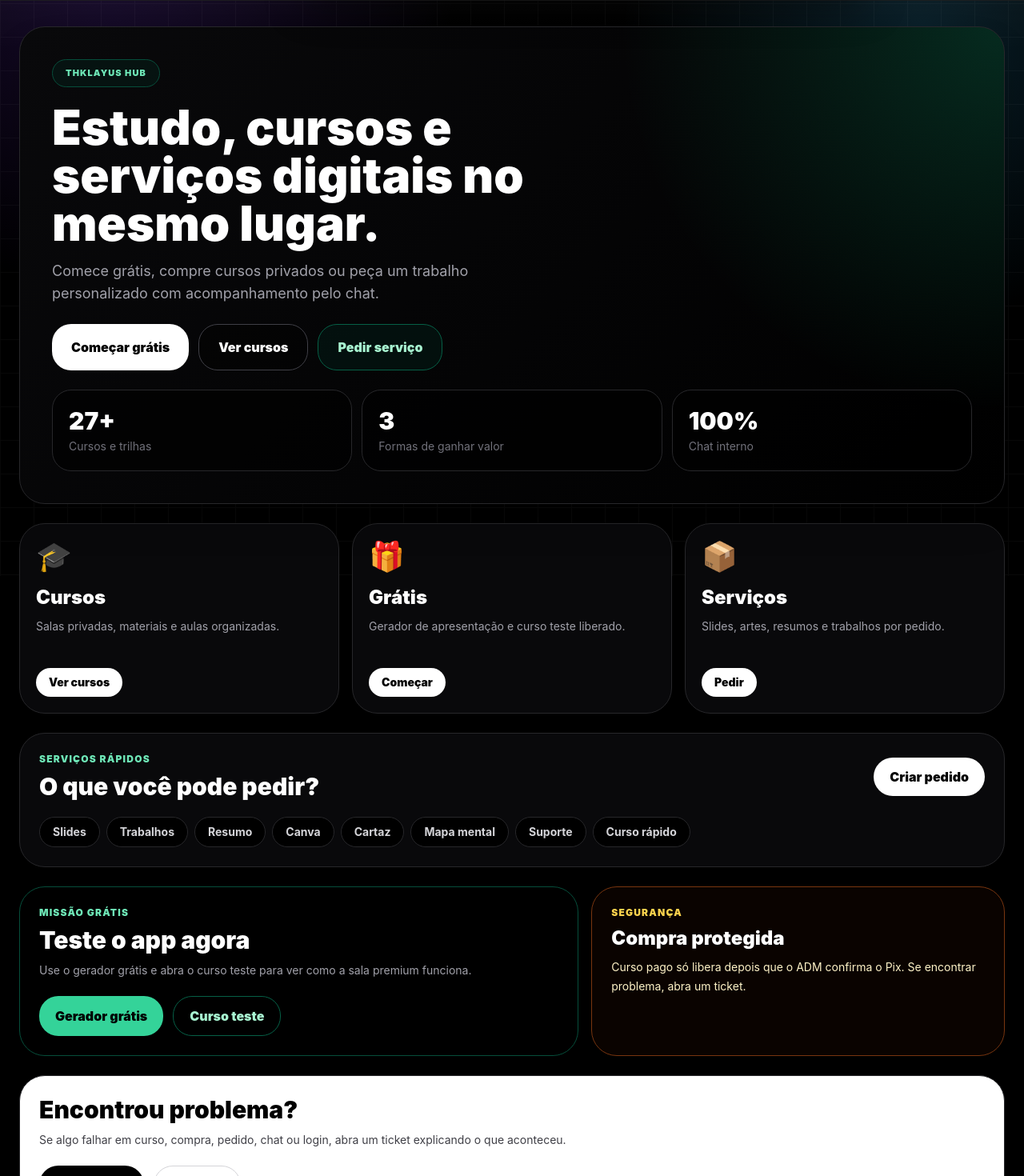
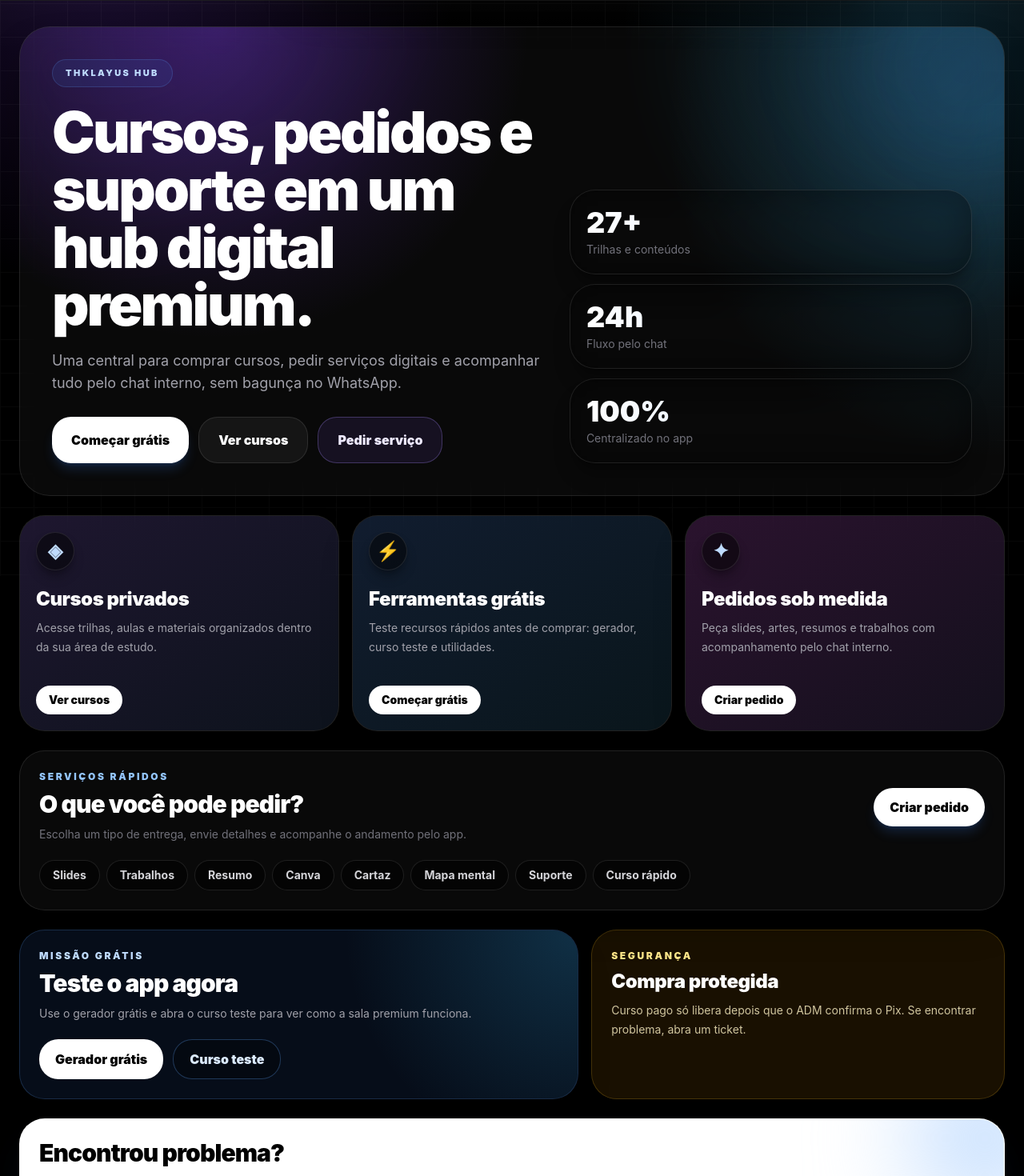
Before and after one commit to thiagodouglas19t-lang/Thklayus-hub, a React (Vite) app: page / in a window 1280 px wide. Shown: the part 80-1550 px from the top of the page at 80% size. Built offline with nearby package versions, Linux system fonts and the light colour scheme.

Commit message:
Refina home e cards premium

```diff
--- a/src/pages/Home.tsx
+++ b/src/pages/Home.tsx
@@ -1,50 +1,55 @@
 export default function Home({ setPage }: any) {
   const cards = [
-    { icon: "🎓", title: "Cursos", text: "Salas privadas, materiais e aulas organizadas.", action: "Ver cursos", page: "cursos" },
-    { icon: "🎁", title: "Grátis", text: "Gerador de apresentação e curso teste liberado.", action: "Começar", page: "gratis" },
-    { icon: "📦", title: "Serviços", text: "Slides, artes, resumos e trabalhos por pedido.", action: "Pedir", page: "pedidos" },
+    { icon: "◈", title: "Cursos privados", text: "Acesse trilhas, aulas e materiais organizados dentro da sua área de estudo.", action: "Ver cursos", page: "cursos", glow: "from-violet-500/20 to-blue-500/10" },
+    { icon: "⚡", title: "Ferramentas grátis", text: "Teste recursos rápidos antes de comprar: gerador, curso teste e utilidades.", action: "Começar grátis", page: "gratis", glow: "from-blue-500/20 to-sky-500/10" },
+    { icon: "✦", title: "Pedidos sob medida", text: "Peça slides, artes, resumos e trabalhos com acompanhamento pelo chat interno.", action: "Criar pedido", page: "pedidos", glow: "from-fuchsia-500/20 to-violet-500/10" },
   ];
 
   const destaques = [
-    ["27+", "Cursos e trilhas"],
-    ["3", "Formas de ganhar valor"],
-    ["100%", "Chat interno"],
+    ["27+", "Trilhas e conteúdos"],
+    ["24h", "Fluxo pelo chat"],
+    ["100%", "Centralizado no app"],
   ];
 
   const servicos = ["Slides", "Trabalhos", "Resumo", "Canva", "Cartaz", "Mapa mental", "Suporte", "Curso rápido"];
 
   return (
     <div className="space-y-6">
-      <section className="relative overflow-hidden rounded-[2rem] border border-zinc-800 bg-[radial-gradient(circle_at_top_right,rgba(16,185,129,0.22),transparent_35%),linear-gradient(135deg,#09090b,#000)] p-5 shadow-2xl md:p-10">
-        <div className="relative">
-          <span className="inline-flex rounded-full border border-emerald-900 bg-emerald-950/30 px-4 py-2 text-[11px] font-black uppercase tracking-widest text-emerald-300">
+      <section className="relative overflow-hidden rounded-[2.4rem] border border-white/10 bg-white/[0.035] p-5 shadow-2xl shadow-black/40 backdrop-blur-xl md:p-10">
+        <div className="pointer-events-none absolute inset-0 bg-[radial-gradient(circle_at_20%_0%,rgba(124,58,237,0.34),transparent_34%),radial-gradient(circle_at_100%_20%,rgba(56,189,248,0.22),transparent_32%)]" />
+        <div className="pointer-events-none absolute -right-24 -top-24 h-72 w-72 rounded-full bg-blue-500/10 blur-3xl" />
+
+        <div className="relative grid gap-8 lg:grid-cols-[1.1fr_0.9fr] lg:items-end">
+          <div>
+            <span className="inline-flex rounded-full border border-blue-400/20 bg-blue-500/10 px-4 py-2 text-[11px] font-black uppercase tracking-[0.22em] text-blue-200">
               THKLAYUS HUB
             </span>
 
-          <h2 className="mt-5 max-w-3xl text-4xl font-black leading-[1.05] md:text-6xl">
-            Estudo, cursos e serviços digitais no mesmo lugar.
+            <h2 className="mt-5 max-w-4xl text-4xl font-black leading-[1.02] tracking-[-0.04em] md:text-7xl">
+              Cursos, pedidos e suporte em um hub digital premium.
             </h2>
 
-          <p className="mt-4 max-w-xl text-sm leading-7 text-zinc-400 md:text-lg">
-            Comece grátis, compre cursos privados ou peça um trabalho personalizado com acompanhamento pelo chat.
+            <p className="mt-5 max-w-2xl text-sm leading-7 text-zinc-400 md:text-lg">
+              Uma central para comprar cursos, pedir serviços digitais e acompanhar tudo pelo chat interno, sem bagunça no WhatsApp.
             </p>
 
-          <div className="mt-6 grid gap-3 sm:flex sm:flex-wrap">
-            <button onClick={() => setPage("gratis")} className="rounded-2xl bg-white px-6 py-4 font-black text-black transition active:scale-95">
+            <div className="mt-7 grid gap-3 sm:flex sm:flex-wrap">
+              <button onClick={() => setPage("gratis")} className="rounded-2xl bg-white px-6 py-4 font-black text-black shadow-lg shadow-blue-500/20 transition hover:scale-[1.03] active:scale-95">
                 Começar grátis
               </button>
-            <button onClick={() => setPage("cursos")} className="rounded-2xl border border-zinc-700 bg-black/40 px-6 py-4 font-black text-white transition active:scale-95">
+              <button onClick={() => setPage("cursos")} className="rounded-2xl border border-white/10 bg-white/[0.05] px-6 py-4 font-black text-white transition hover:border-blue-400/40 hover:bg-blue-500/10 active:scale-95">
                 Ver cursos
               </button>
-            <button onClick={() => setPage("pedidos")} className="rounded-2xl border border-emerald-800 bg-emerald-950/30 px-6 py-4 font-black text-emerald-200 transition active:scale-95">
+              <button onClick={() => setPage("pedidos")} className="rounded-2xl border border-violet-400/30 bg-violet-500/10 px-6 py-4 font-black text-violet-100 transition hover:bg-violet-500/20 active:scale-95">
                 Pedir serviço
               </button>
             </div>
+          </div>
 
-          <div className="mt-6 grid grid-cols-3 gap-2 md:gap-3">
+          <div className="grid grid-cols-3 gap-2 md:gap-3 lg:grid-cols-1">
             {destaques.map(([valor, label]) => (
-              <div key={label} className="rounded-2xl border border-zinc-800 bg-black/65 p-3 md:p-5">
-                <p className="text-2xl font-black md:text-3xl">{valor}</p>
+              <div key={label} className="rounded-3xl border border-white/10 bg-black/45 p-4 shadow-xl shadow-black/30 backdrop-blur-xl md:p-5">
+                <p className="bg-gradient-to-r from-white to-blue-200 bg-clip-text text-2xl font-black text-transparent md:text-4xl">{valor}</p>
                 <p className="mt-1 text-[11px] leading-4 text-zinc-500 md:text-sm">{label}</p>
               </div>
             ))}
@@ -54,54 +59,64 @@ export default function Home({ setPage }: any) {
 
       <section className="grid gap-4 md:grid-cols-3">
         {cards.map((item) => (
-          <button key={item.title} onClick={() => setPage(item.page)} className="rounded-[2rem] border border-zinc-800 bg-zinc-950 p-5 text-left transition hover:-translate-y-1 hover:border-zinc-600 active:scale-[0.99]">
-            <p className="text-4xl">{item.icon}</p>
-            <h3 className="mt-4 text-2xl font-black">{item.title}</h3>
-            <p className="mt-2 min-h-12 text-sm leading-6 text-zinc-400">{item.text}</p>
-            <p className="mt-4 inline-flex rounded-full bg-white px-4 py-2 text-sm font-black text-black">{item.action}</p>
+          <button key={item.title} onClick={() => setPage(item.page)} className="group relative overflow-hidden rounded-[2rem] border border-white/10 bg-white/[0.035] p-5 text-left shadow-2xl shadow-black/30 backdrop-blur-xl transition hover:-translate-y-1 hover:border-blue-400/40 active:scale-[0.99]">
+            <div className={`pointer-events-none absolute inset-0 bg-gradient-to-br ${item.glow} opacity-80 transition group-hover:opacity-100`} />
+            <div className="relative">
+              <div className="grid h-12 w-12 place-items-center rounded-2xl border border-white/10 bg-black/50 text-2xl font-black text-blue-200 shadow-lg shadow-black/30">{item.icon}</div>
+              <h3 className="mt-5 text-2xl font-black tracking-[-0.02em]">{item.title}</h3>
+              <p className="mt-2 min-h-16 text-sm leading-6 text-zinc-400">{item.text}</p>
+              <p className="mt-5 inline-flex rounded-2xl bg-white px-4 py-2 text-sm font-black text-black transition group-hover:scale-[1.03]">{item.action}</p>
+            </div>
           </button>
         ))}
       </section>
 
-      <section className="rounded-[2rem] border border-zinc-800 bg-zinc-950 p-5 md:p-6">
+      <section className="rounded-[2rem] border border-white/10 bg-white/[0.035] p-5 shadow-2xl shadow-black/30 backdrop-blur-xl md:p-6">
         <div className="flex flex-wrap items-center justify-between gap-3">
           <div>
-            <p className="text-xs font-black uppercase tracking-widest text-emerald-300">Serviços rápidos</p>
-            <h3 className="mt-2 text-3xl font-black">O que você pode pedir?</h3>
+            <p className="text-xs font-black uppercase tracking-[0.22em] text-blue-300">Serviços rápidos</p>
+            <h3 className="mt-2 text-3xl font-black tracking-[-0.03em]">O que você pode pedir?</h3>
+            <p className="mt-2 max-w-xl text-sm leading-6 text-zinc-500">Escolha um tipo de entrega, envie detalhes e acompanhe o andamento pelo app.</p>
           </div>
-          <button onClick={() => setPage("pedidos")} className="rounded-2xl bg-white px-5 py-3 font-black text-black">Criar pedido</button>
+          <button onClick={() => setPage("pedidos")} className="rounded-2xl bg-white px-5 py-3 font-black text-black shadow-lg shadow-blue-500/20 transition hover:scale-[1.03] active:scale-95">Criar pedido</button>
         </div>
         <div className="mt-5 flex flex-wrap gap-2">
           {servicos.map((item) => (
-            <span key={item} className="rounded-full border border-zinc-800 bg-black px-4 py-2 text-sm font-bold text-zinc-300">{item}</span>
+            <span key={item} className="rounded-full border border-white/10 bg-black/45 px-4 py-2 text-sm font-bold text-zinc-300">{item}</span>
           ))}
         </div>
       </section>
 
       <section className="grid gap-4 lg:grid-cols-[1.15fr_0.85fr]">
-        <div className="rounded-[2rem] border border-emerald-900 bg-[radial-gradient(circle_at_top_right,rgba(16,185,129,0.18),transparent_40%),#020617] p-5 md:p-6">
-          <p className="text-xs font-black uppercase tracking-widest text-emerald-300">Missão grátis</p>
-          <h3 className="mt-2 text-3xl font-black">Teste o app agora</h3>
+        <div className="relative overflow-hidden rounded-[2rem] border border-blue-400/20 bg-blue-500/10 p-5 shadow-2xl shadow-black/30 md:p-6">
+          <div className="pointer-events-none absolute inset-0 bg-[radial-gradient(circle_at_top_right,rgba(56,189,248,0.20),transparent_40%)]" />
+          <div className="relative">
+            <p className="text-xs font-black uppercase tracking-[0.22em] text-blue-200">Missão grátis</p>
+            <h3 className="mt-2 text-3xl font-black tracking-[-0.03em]">Teste o app agora</h3>
             <p className="mt-2 text-sm leading-6 text-zinc-400">Use o gerador grátis e abra o curso teste para ver como a sala premium funciona.</p>
             <div className="mt-5 flex flex-wrap gap-3">
-            <button onClick={() => setPage("gratis")} className="rounded-2xl bg-emerald-400 px-5 py-3 font-black text-black">Gerador grátis</button>
-            <button onClick={() => setPage("estudo")} className="rounded-2xl border border-emerald-800 px-5 py-3 font-black text-emerald-200">Curso teste</button>
+              <button onClick={() => setPage("gratis")} className="rounded-2xl bg-white px-5 py-3 font-black text-black">Gerador grátis</button>
+              <button onClick={() => setPage("estudo")} className="rounded-2xl border border-blue-400/30 bg-black/30 px-5 py-3 font-black text-blue-100">Curso teste</button>
+            </div>
           </div>
         </div>
 
-        <div className="rounded-[2rem] border border-amber-900 bg-amber-950/15 p-5 md:p-6">
-          <p className="text-xs font-black uppercase tracking-widest text-amber-300">Segurança</p>
-          <h3 className="mt-2 text-2xl font-black">Compra protegida</h3>
-          <p className="mt-2 text-sm leading-6 text-amber-100">Curso pago só libera depois que o ADM confirma o Pix. Se encontrar problema, abra um ticket.</p>
+        <div className="rounded-[2rem] border border-amber-400/20 bg-amber-500/10 p-5 shadow-2xl shadow-black/30 md:p-6">
+          <p className="text-xs font-black uppercase tracking-[0.22em] text-amber-200">Segurança</p>
+          <h3 className="mt-2 text-2xl font-black tracking-[-0.02em]">Compra protegida</h3>
+          <p className="mt-2 text-sm leading-6 text-amber-100/80">Curso pago só libera depois que o ADM confirma o Pix. Se encontrar problema, abra um ticket.</p>
         </div>
       </section>
 
-      <section className="rounded-[2rem] border border-zinc-800 bg-white p-5 text-black md:p-6">
-        <h3 className="text-3xl font-black">Encontrou problema?</h3>
-        <p className="mt-2 text-sm leading-6 text-zinc-700">Se algo falhar em curso, compra, pedido, chat ou login, abra um ticket explicando o que aconteceu.</p>
+      <section className="relative overflow-hidden rounded-[2rem] border border-white/10 bg-white p-5 text-black shadow-2xl shadow-blue-500/10 md:p-6">
+        <div className="pointer-events-none absolute -right-16 -top-16 h-44 w-44 rounded-full bg-blue-200 blur-3xl" />
+        <div className="relative">
+          <h3 className="text-3xl font-black tracking-[-0.03em]">Encontrou problema?</h3>
+          <p className="mt-2 max-w-2xl text-sm leading-6 text-zinc-700">Se algo falhar em curso, compra, pedido, chat ou login, abra um ticket explicando o que aconteceu.</p>
           <div className="mt-5 flex flex-wrap gap-3">
             <button onClick={() => setPage("suporte")} className="rounded-2xl bg-black px-5 py-3 font-black text-white">Abrir ticket</button>
             <button onClick={() => setPage("chat")} className="rounded-2xl border border-zinc-300 px-5 py-3 font-black">Ver chat</button>
+          </div>
         </div>
       </section>
     </div>
```
Lines whose indentation alone changed are shown as unchanged.
